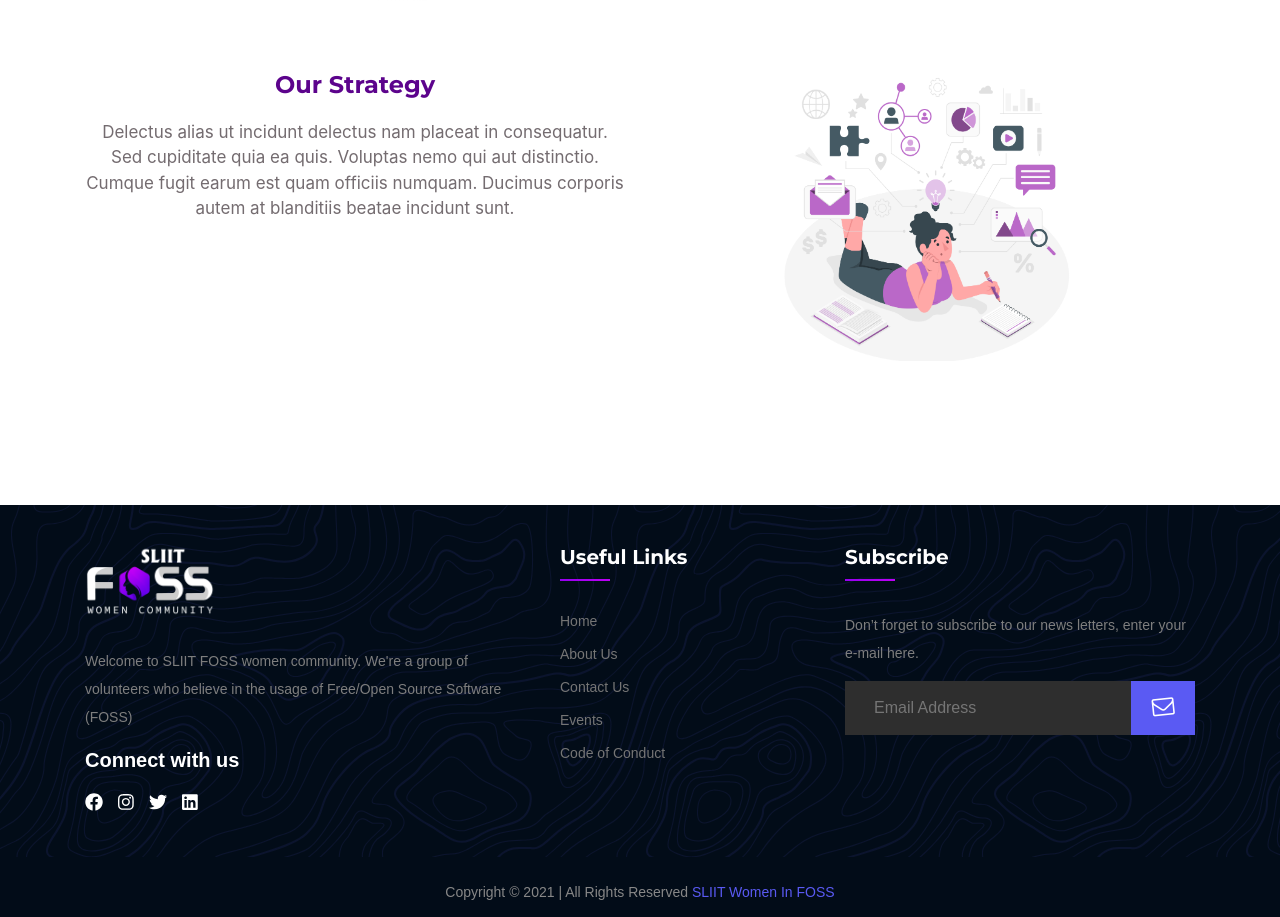
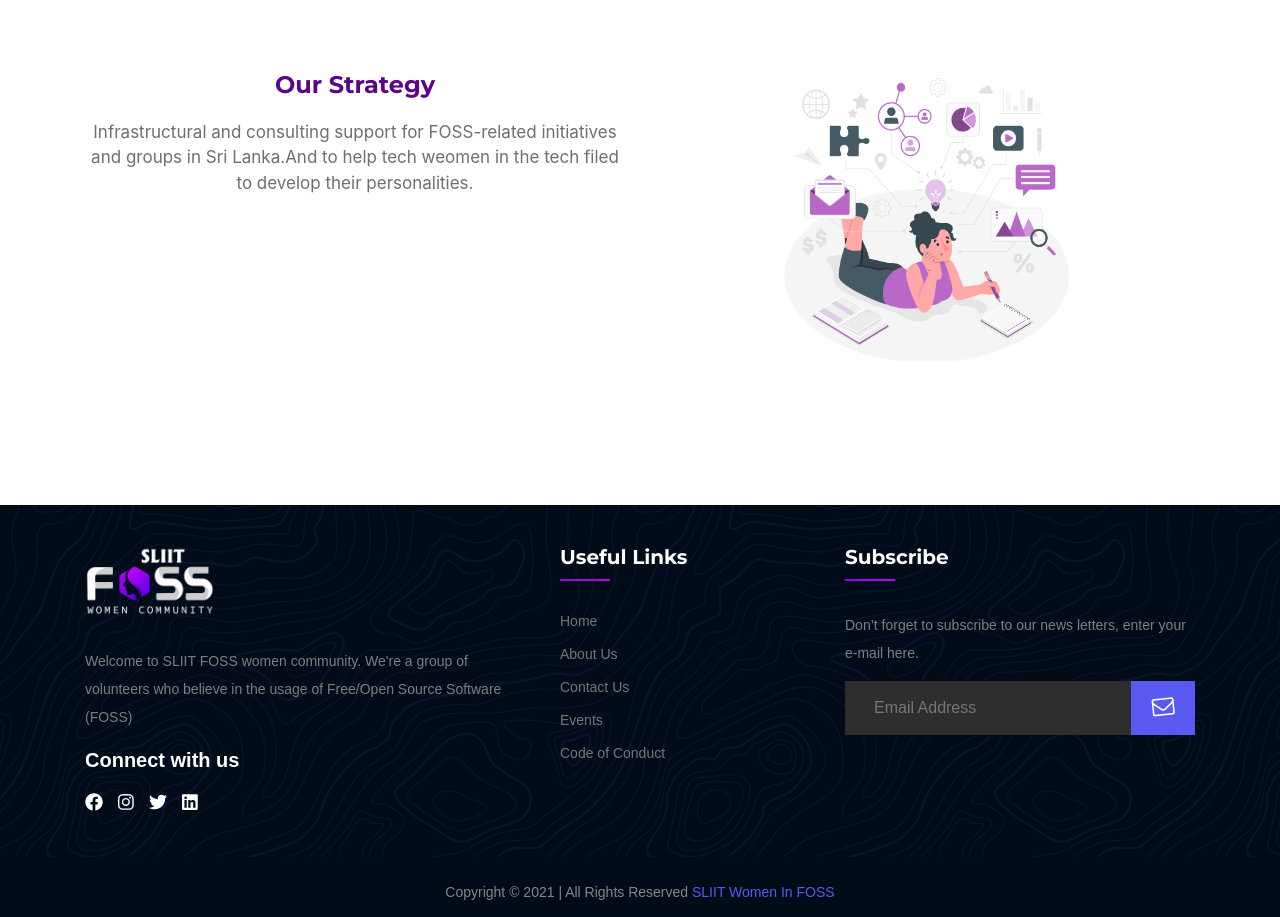
Before and after one commit to sliitwomeninfoss/sliitwomeninfoss.github.io, a React (Create React App) app: page /about-us in a window 1280 px wide. Shown: the part 980-1897 px from the top of the page. Built offline with nearby package versions, Linux system fonts and the light colour scheme.

Commit message:
Add community strategy, contact no n devops poster (#64)
* fixed Issues #47 and #35

* conflict

* strategy

* contact Number

* Delete AboutUs.jsx

Co-authored-by: [Bhagya Indimagedara] <[valid-email]>
Co-authored-by: Dulya Perera <57215584+Dulyaaa@users.noreply.github.com>

```diff
--- a/src/pages/AboutUs.jsx
+++ b/src/pages/AboutUs.jsx
@@ -170,12 +170,9 @@ export default function AboutUs() {
                         >
                             <h4>Our Strategy</h4>
                             <p>
-                                Delectus alias ut incidunt delectus nam placeat
-                                in consequatur. Sed cupiditate quia ea quis.
-                                Voluptas nemo qui aut distinctio. Cumque fugit
-                                earum est quam officiis numquam. Ducimus
-                                corporis autem at blanditiis beatae incidunt
-                                sunt.
+                                Infrastructural and consulting support for FOSS-related initiatives and
+                                groups in Sri Lanka.And to help tech weomen in the tech filed to develop
+                                their personalities.
                             </p>
                         </div>
                     </div>
--- a/src/pages/ContactUs.jsx
+++ b/src/pages/ContactUs.jsx
@@ -116,7 +116,7 @@ function customfunction(e)
                                 </div>
                                 <div class="contact-content">
                                     <h6 class="contact-title">Call Us</h6>
-                                    <p>+931 2222 5555</p>
+                                    <p>+94 70 322 6877 </p>
                                 </div>
                             </div>
                         </div>
```
Also changed, not shown: public/img/events/Modern Devops.jpeg (added), src/assets/img/events/Modern devops.jpg (added).
